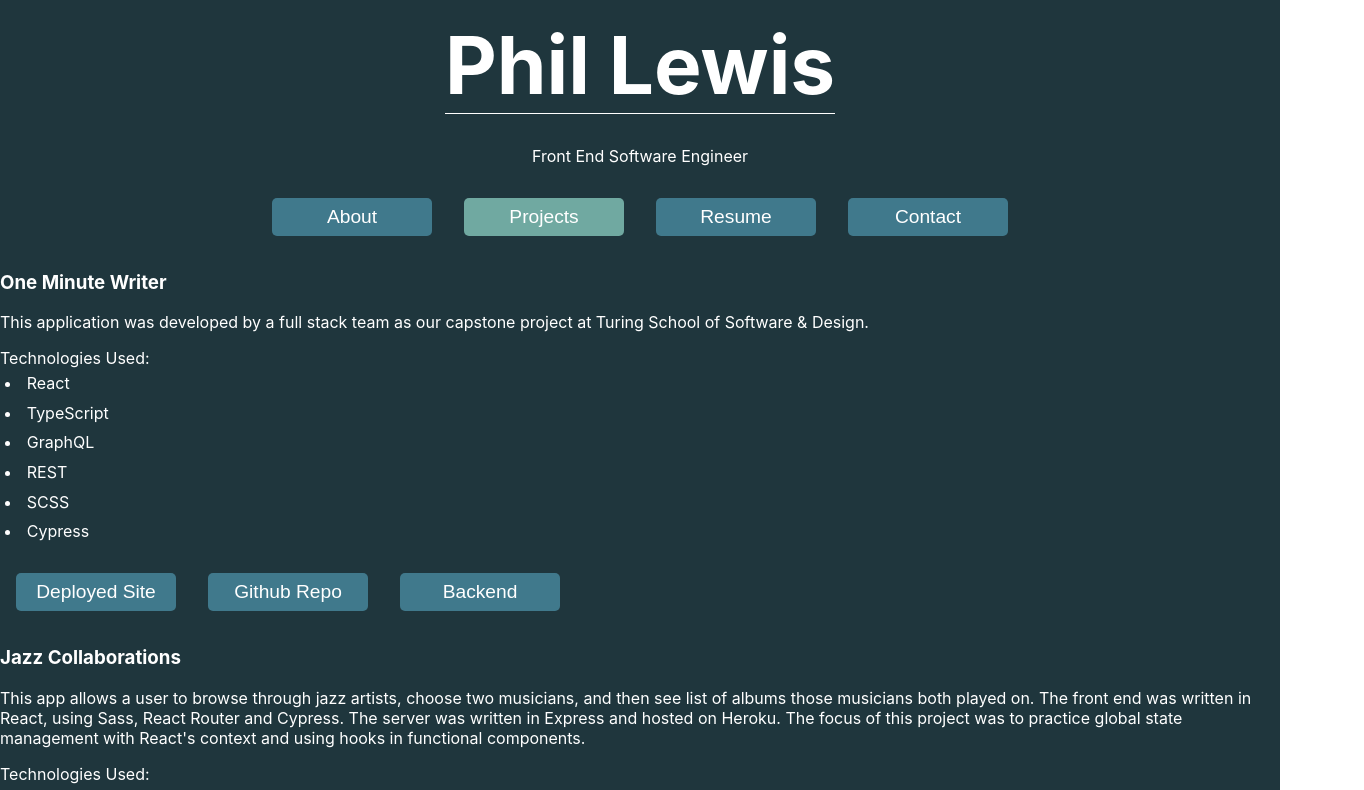
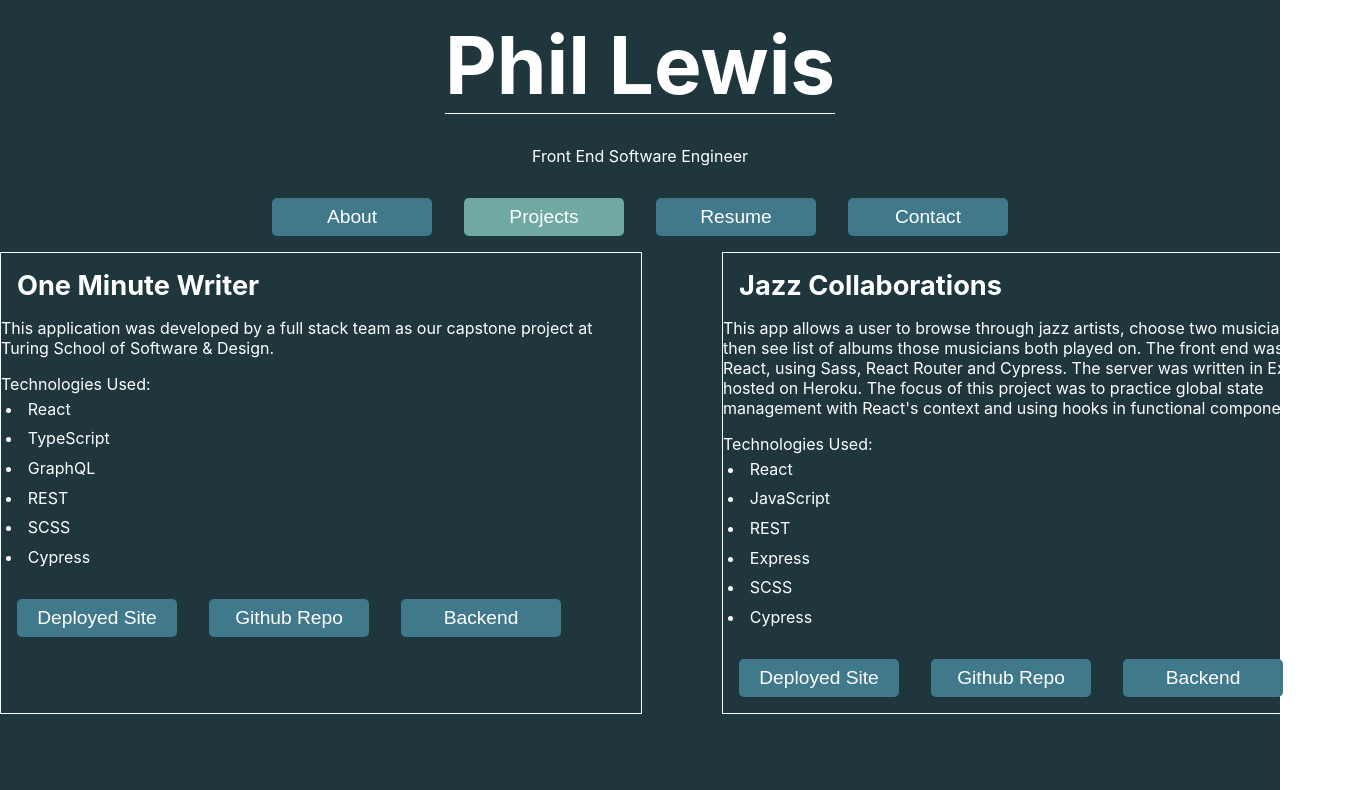
Before and after one commit to philalewis/portfolio, a React (Create React App) app: page /projects in a window 1280 px wide. Shown: the top 790 px of the page, 1364 px wide, since content can reach past the window. Built offline with nearby package versions, Linux system fonts and the light colour scheme.

Commit message:
Apply grid to project cards

```diff
--- a/src/Components/Projects.js
+++ b/src/Components/Projects.js
@@ -21,7 +21,7 @@ const Projects = () => {
     return projects.map((project, i) => {
       return (
         <article key={i} className="project-card">
-          <h3>{project.name}</h3>
+          <h3 className="project-name">{project.name}</h3>
           <p>{project.description}</p>
           { insertImages(project.images) }
           <ul className="tech-list">Technologies Used:
@@ -52,7 +52,7 @@ const Projects = () => {
   }
 
   return (
-    <section>
+    <section className="projects-section">
       { buildProjects() }
     </section>
   )
--- a/src/Styles/Projects.css
+++ b/src/Styles/Projects.css
@@ -20,3 +20,20 @@
   background-color: #70A9A1;
   cursor: pointer;
 }
+
+.project-card {
+  width: 40rem;
+  border: 1px solid white;
+}
+
+.projects-section {
+  display: grid;
+  grid-template-columns: 1fr 1fr;
+  grid-gap: 5rem;
+  justify-items: center;
+}
+
+.project-name {
+  font-size: 1.7rem;
+  margin: 1rem;
+}
```
